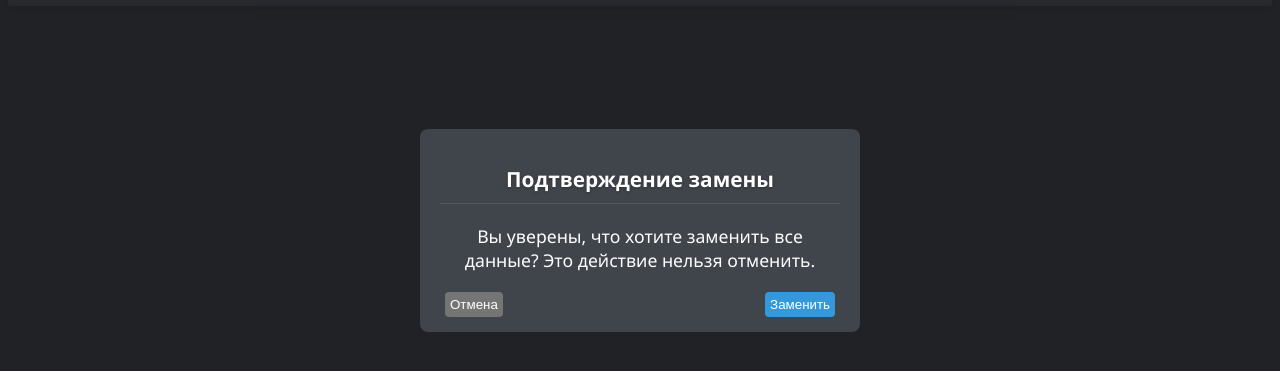
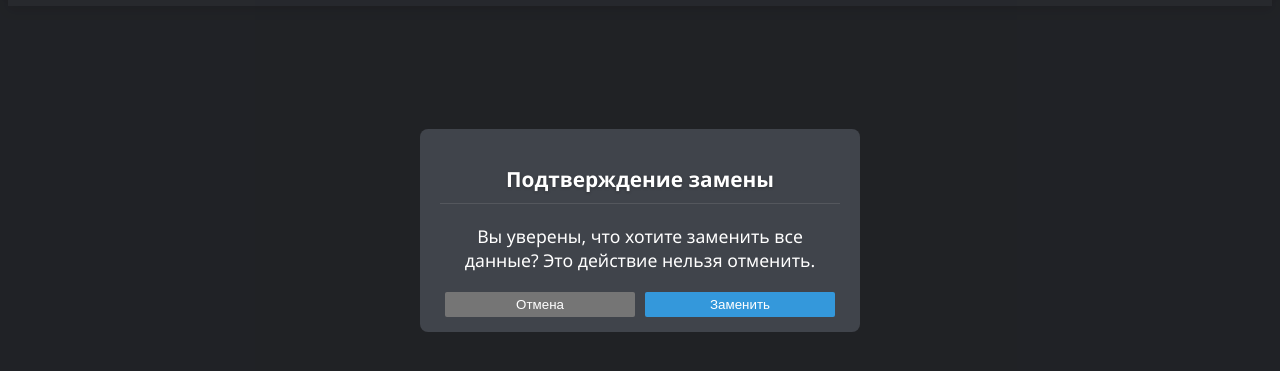
Before and after one commit to DeaDuLia/DropList, an Electron app: page index.html in a window 1280 px wide. Both pictures are taken after a click on the button 1006 px from the left and 31 px from the top of the page. Shown: the part 63-434 px from the top of the page. Drawn offline with Linux system fonts and the light colour scheme; no server answers.

Commit message:
Небольшой рефакторинг, ничего критичного

```diff
--- a/game_styles.css
+++ b/game_styles.css
@@ -138,12 +138,20 @@
     background-color: var(--dark-header-color);
 }
 
-
 .nav-item span {
     display: inline-block;
     padding: 0 5px;
 }
 
+button {
+    border: none;
+    background-color: var(--dark-button-background);
+}
+
+.modal button {
+    border-radius: 2px;
+    width: 100%;
+}
 
 #randomBtnSection {
     background-color: var(--dark-nav-background); /* Фиолетовый цвет для кнопки случайности */
@@ -451,6 +459,7 @@ body {
 
 .add-form .search-icon-btn,
 .add-form .search-name-btn {
+    border-radius: 8px;
     cursor: pointer;
     position: absolute;
     right: 4px;
```
Also changed, not shown: front-script.js (+0 -11 lines), index.html (+0 -2 lines).
